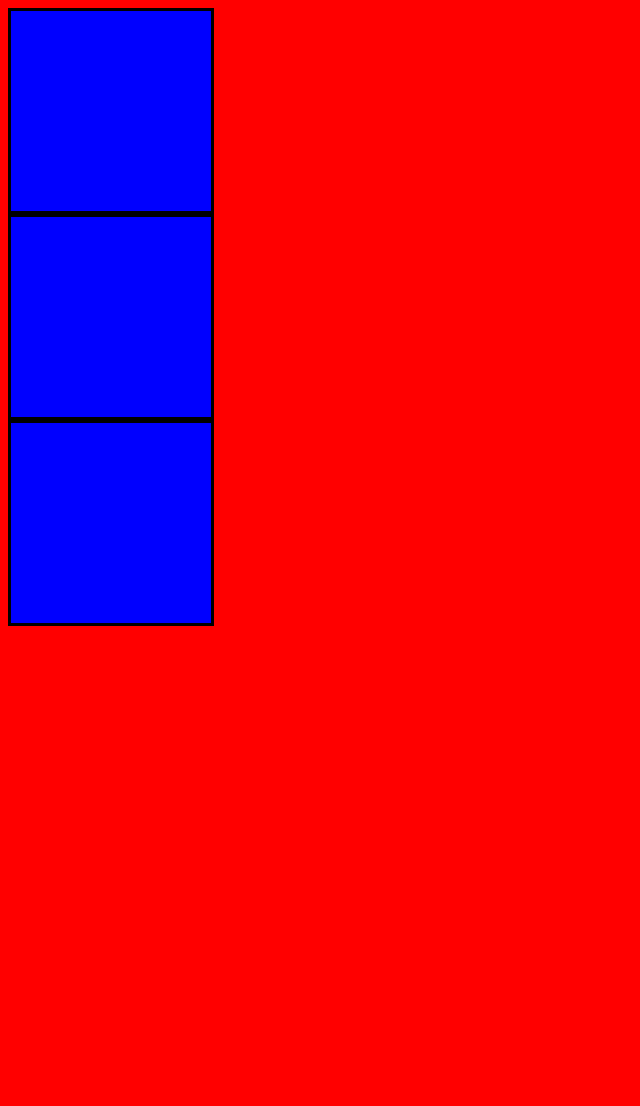
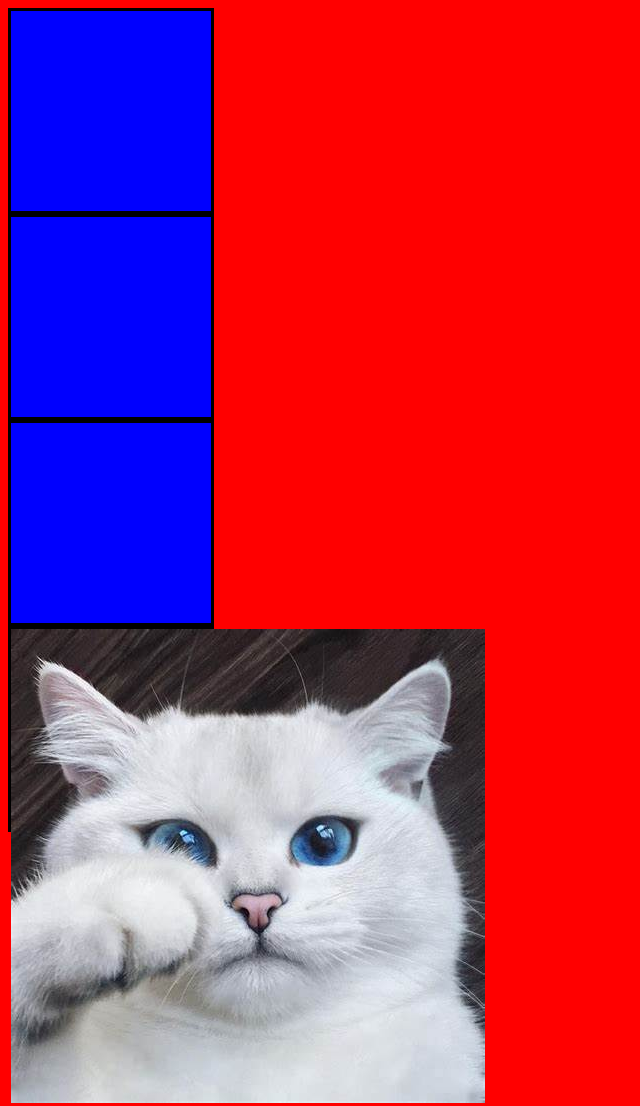
Before and after one commit to Matix0021/www1, a plain HTML site: page index.html in a window 1280 px wide. Shown: the whole page, without its empty margins (0-640 px from the left). Before the commit the page ends 800 px from the top, so only its background shows below. Drawn offline with Linux system fonts and the light colour scheme.

Commit message:
dodano obrazek

```diff
--- a/index.html
+++ b/index.html
@@ -10,5 +10,6 @@
     <div></div>
     <div></div>
     <div></div>
+    <div><img src="grafika/zdjecie.jfif" alt=""></div>
 </body>
 </html>
```
Also changed, not shown: grafika/zdjecie.jfif (added).
